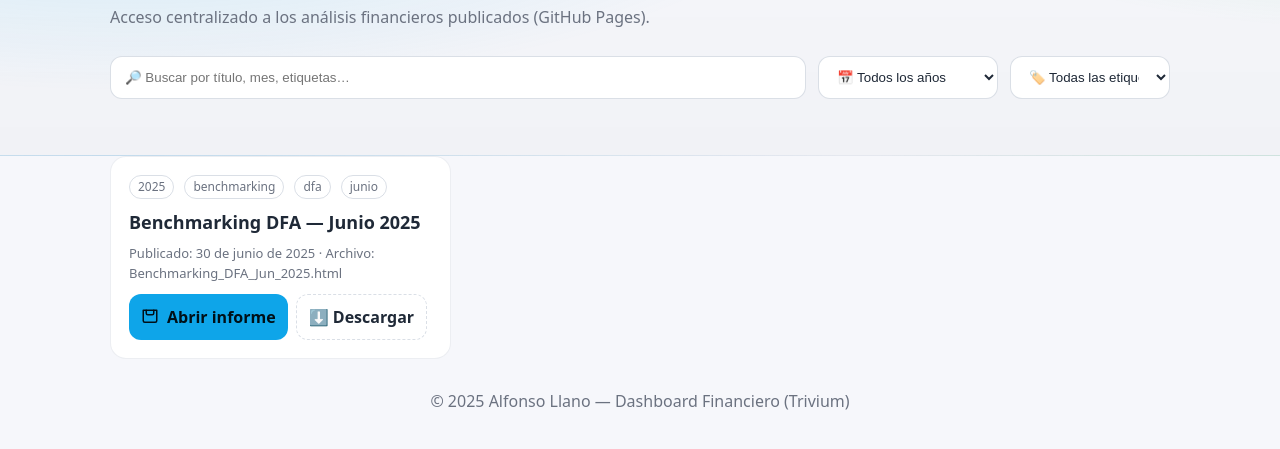
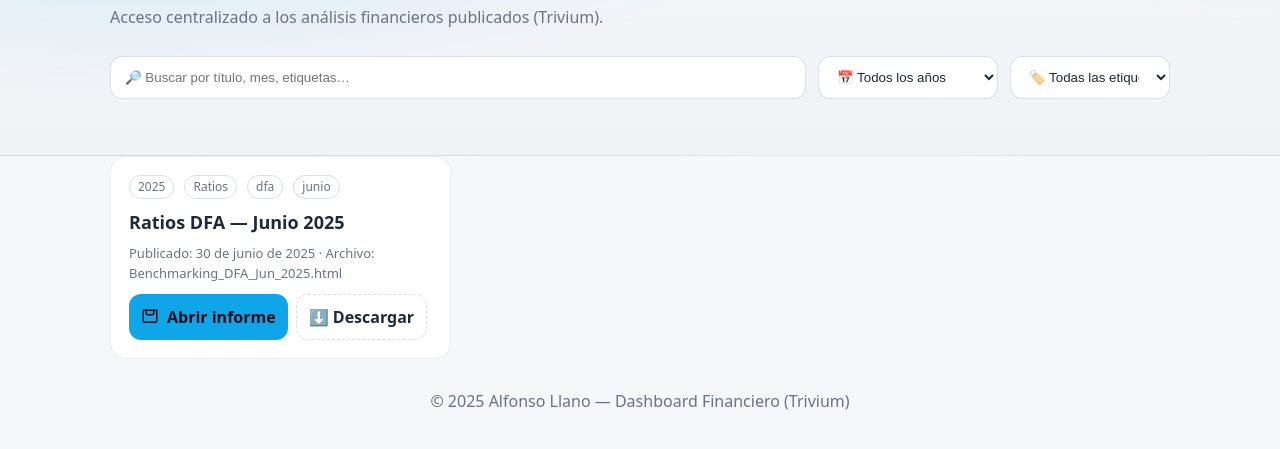
Before and after one commit to AlfonsoLlano1972/Dashboard, a plain HTML site: page index.html in a window 1280 px wide. Shown: the part 121-570 px from the top of the page. Drawn offline with Linux system fonts and the light colour scheme.

Commit message:
index.html

```diff
--- a/index.html
+++ b/index.html
@@ -61,7 +61,7 @@
   <header>
     <div class="container">
       <h1>Portal de Informes DFA</h1>
-      <p class="lead">Acceso centralizado a los análisis financieros publicados (GitHub Pages).</p>
+      <p class="lead">Acceso centralizado a los análisis financieros publicados (Trivium).</p>
 
       <!-- Herramientas: búsqueda + filtros -->
       <div class="toolbar">
@@ -91,10 +91,10 @@
    El campo "file" DEBE coincidir exactamente con el nombre subido al repo.   */
 const reports = [
   {
-    title: "Benchmarking DFA — Junio 2025",
+    title: "Ratios DFA — Junio 2025",
     file:  "Benchmarking_DFA_Jun_2025.html",
     date:  "2025-06-30",
-    tags:  ["benchmarking","dfa","junio","2025"]
+    tags:  ["Ratios","dfa","junio","2025"]
   },
   // EJEMPLOS DE CÓMO AÑADIR MÁS:
   // { title:"Benchmarking DFA — Julio 2025", file:"Benchmarking_DFA_Jul_2025.html", date:"2025-07-31", tags:["benchmarking","dfa","julio","2025"] },
```
